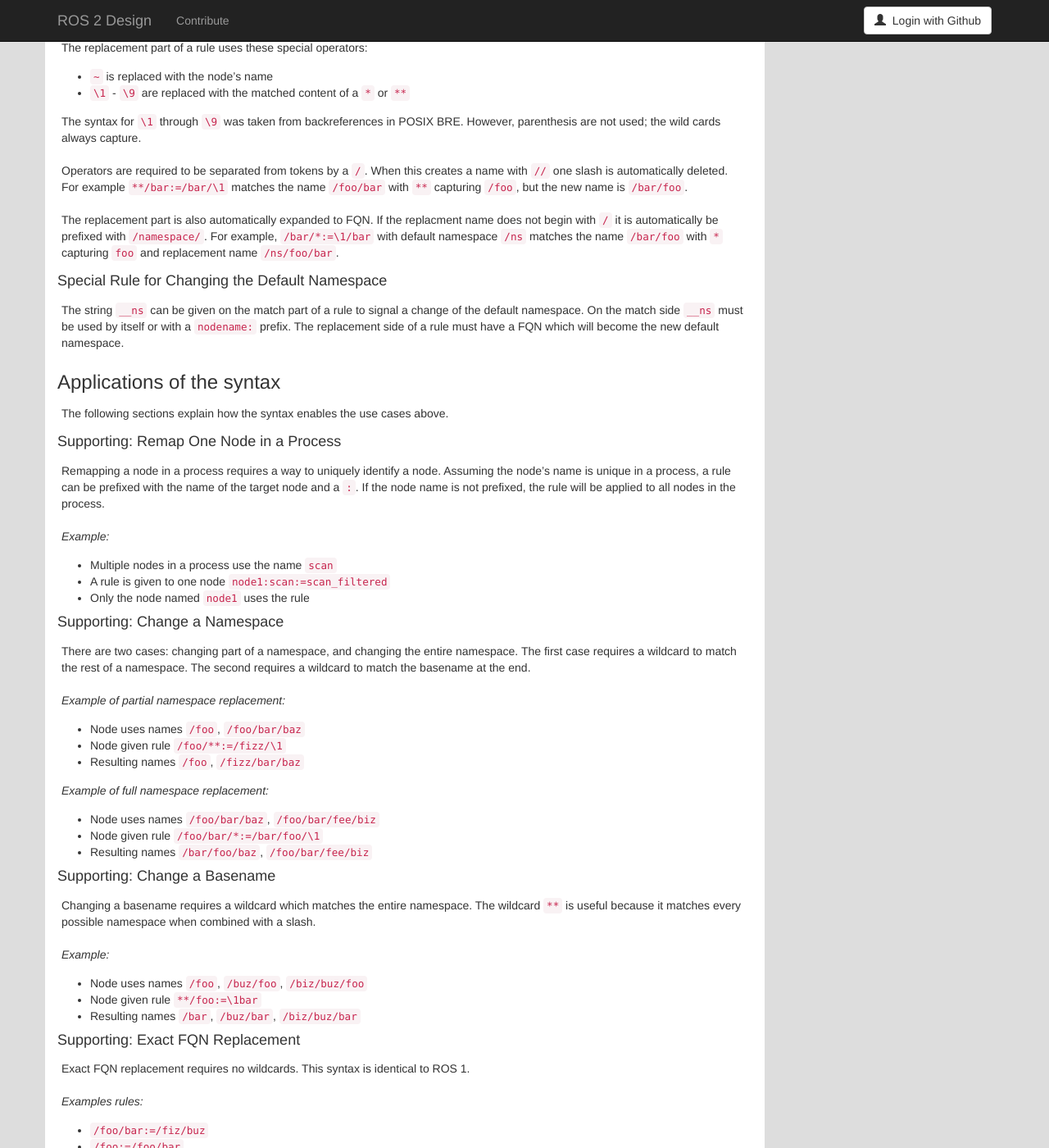
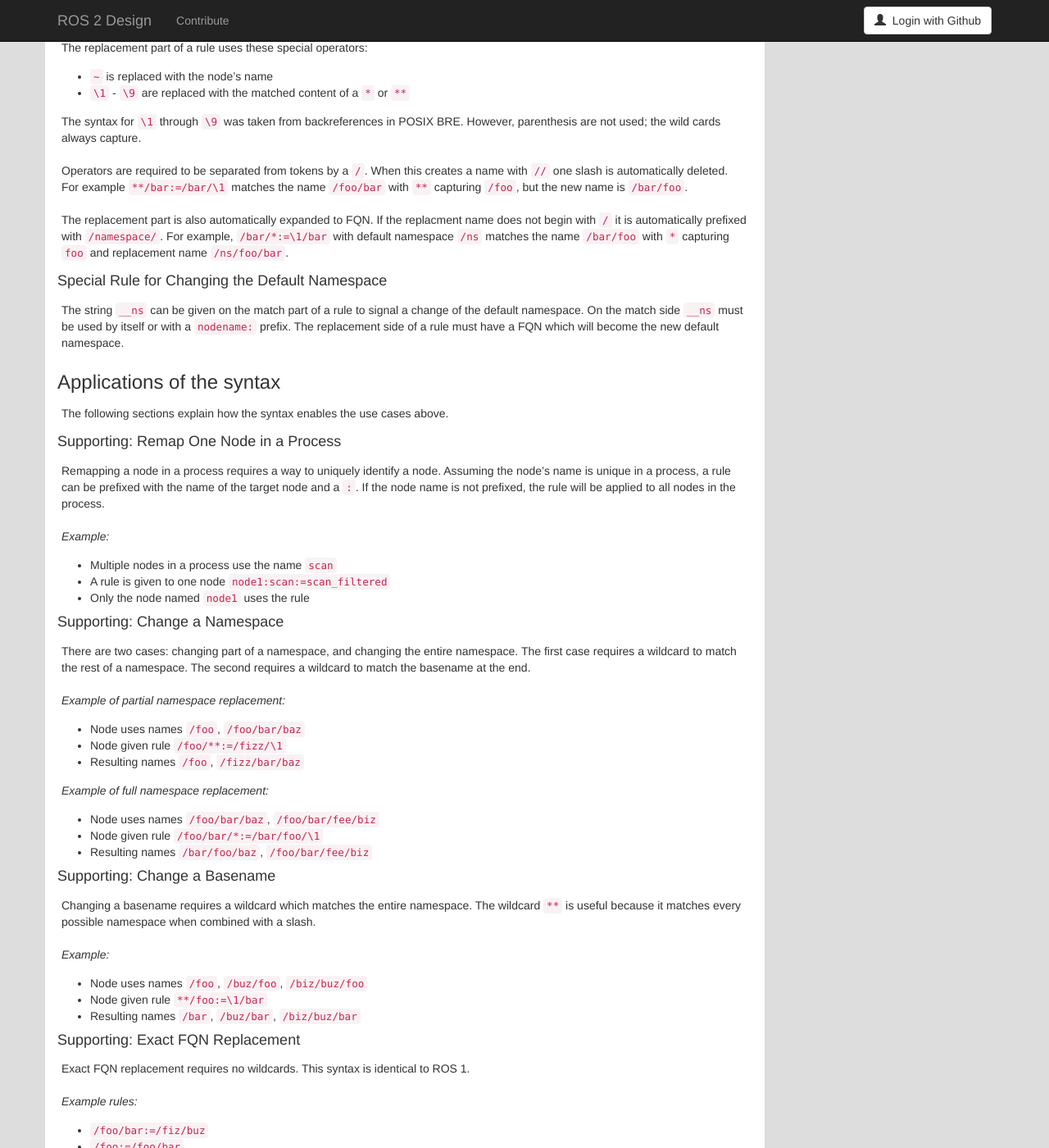
Before and after one commit to ros2/design, a Jekyll site: the page built from articles/141_static_remapping.md, in a window 1280 px wide and 1400 px high, scrolled down 4871 px. Shown: the whole window at 82% size. Built offline with Jekyll 4.4.1, drawn with Linux system fonts in a browser that asks for light colours; nearby versions of some CDN libraries; some of the changed text lies outside the part shown.

Commit message:
Typos and invalid rule fix

```diff
--- a/articles/141_static_remapping.md
+++ b/articles/141_static_remapping.md
@@ -286,7 +286,7 @@
 For example `**/bar:=/bar/\1` matches the name `/foo/bar` with `**` capturing `/foo`, but the new name is `/bar/foo`.
 
 The replacement part is also automatically expanded to FQN.
-If the replacment name does not begin with `/` it is automatically be prefixed with `/namespace/`.
+If the replacment name does not begin with `/` it is automatically prefixed with `/namespace/`.
 For example, `/bar/*:=\1/bar` with default namespace `/ns` matches the name `/bar/foo` with `*` capturing `foo` and replacement name `/ns/foo/bar`.
 
 #### Special Rule for Changing the Default Namespace
@@ -333,14 +333,14 @@
 *Example:*
 
 - Node uses names `/foo`, `/buz/foo`, `/biz/buz/foo`
-- Node given rule `**/foo:=\1bar`
+- Node given rule `**/foo:=\1/bar`
 - Resulting names `/bar`, `/buz/bar`, `/biz/buz/bar`
 
 #### Supporting: Exact FQN Replacement
 Exact FQN replacement requires no wildcards.
 This syntax is identical to ROS 1.
 
-*Examples rules:*
+*Example rules:*
 
 - `/foo/bar:=/fiz/buz`
 - `/foo:=/foo/bar`
@@ -350,7 +350,7 @@
 It means relative names are first expanded to FQN, and then processed as during exact FQN replacement.
 This syntax is identical to ROS 1.
 
-*Examples rules:*
+*Example rules:*
 
 - `foo:=/foo/bar` in namespace `/ns` is identical to `/ns/foo:=/foo/bar`
 - `foo:=bar` in namespace `/ns` is identical to `/ns/foo:=/ns/bar`
```
